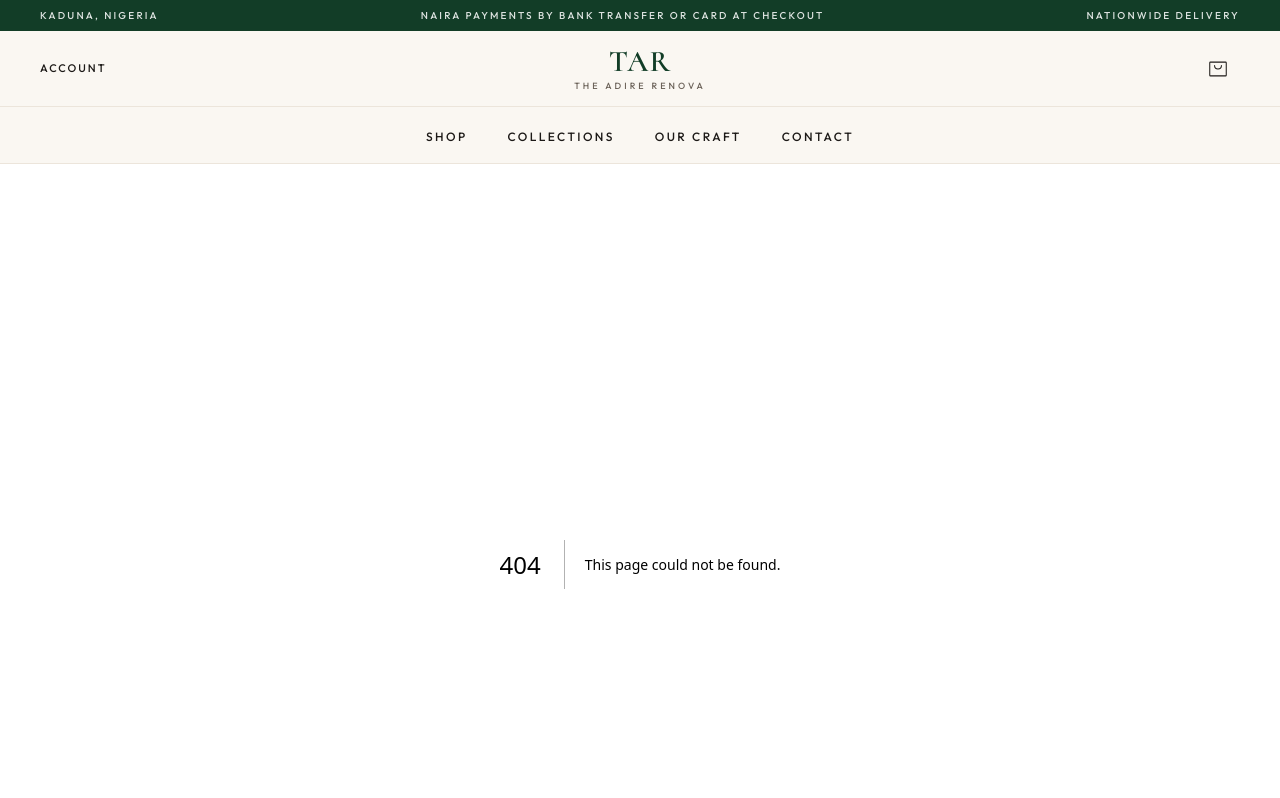
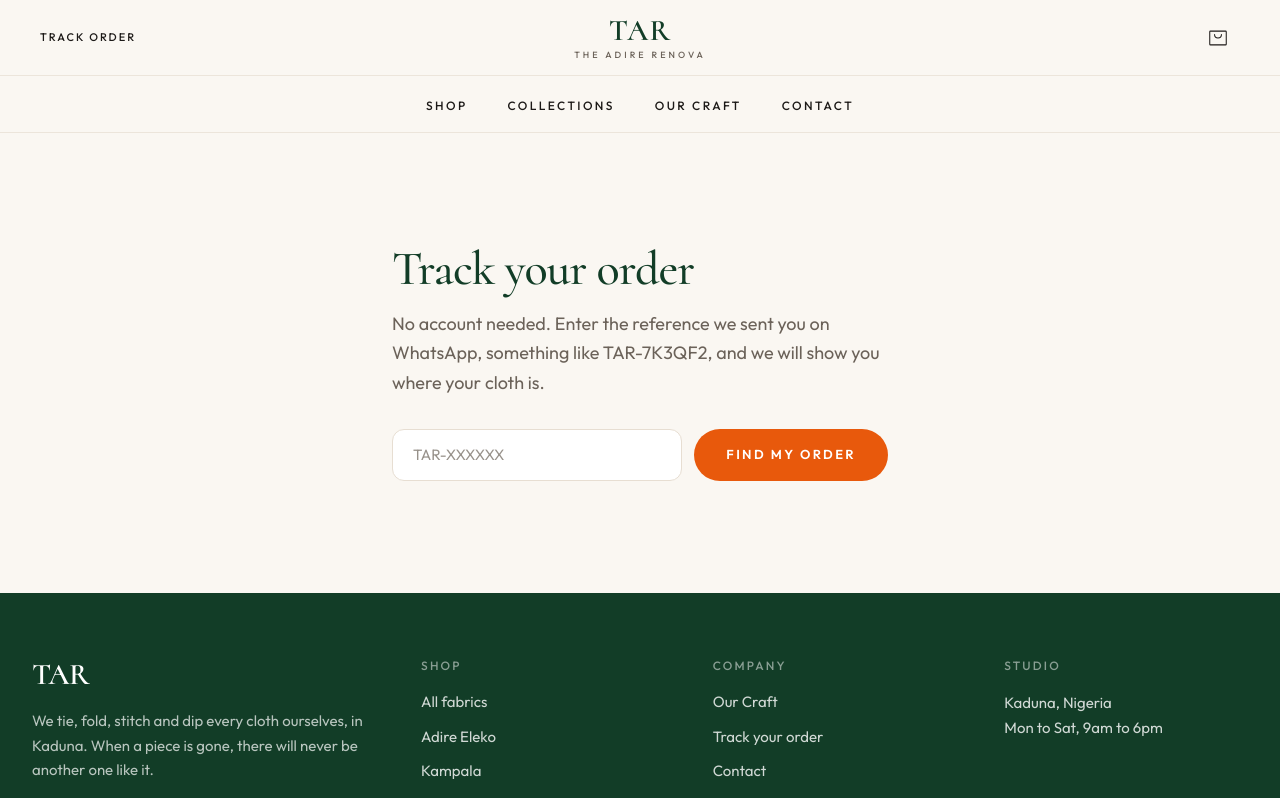
Before and after one commit to HasbiyallahuJafaru/theadirerenova, a Next.js app in the folder apps/web/: page /track in a window 1280 px wide. Before the commit this address had no page. Shown: the top 798 px of the page. Built offline with nearby package versions, Linux system fonts and the light colour scheme.

Commit message:
feat: guest checkout only, remove customer accounts, add order tracking page

```diff
--- a/apps/web/src/app/account/page.tsx
+++ /dev/null
@@ -1,31 +0,0 @@
-import Link from "next/link";
-
-export const metadata = { title: "Your account" };
-
-export default function AccountPage() {
-  return (
-    <div className="mx-auto max-w-[820px] px-4 py-20 md:px-8 md:py-28">
-      <h1 className="font-display text-5xl font-medium tracking-[-0.02em] text-tar-green-deep">
-        Your account
-      </h1>
-      <p className="mt-4 max-w-[52ch] text-lg leading-relaxed text-tar-muted">
-        Order history and saved addresses live here once sign-in is connected to Supabase
-        Auth. Track any order right now with the reference we sent you.
-      </p>
-      <div className="mt-10 flex flex-wrap gap-4">
-        <Link
-          href="/sign-in"
-          className="rounded-full bg-tar-orange px-8 py-4 text-[16px] font-medium text-white transition-all duration-300 hover:-translate-y-0.5 hover:bg-tar-orange-deep"
-        >
-          Sign in
-        </Link>
-        <Link
-          href="/shop"
-          className="rounded-full border border-tar-green/30 px-8 py-4 text-[16px] font-medium text-tar-green transition-colors hover:bg-tar-green-soft"
-        >
-          Keep shopping
-        </Link>
-      </div>
-    </div>
-  );
-}
--- a/apps/web/src/app/order/[reference]/page.tsx
+++ b/apps/web/src/app/order/[reference]/page.tsx
@@ -16,8 +16,12 @@ export default async function OrderPage({ params }: PageProps<"/order/[reference
         <span className="font-semibold text-tar-ink">{reference}</span>. We will message
         you on WhatsApp to confirm delivery, press it, fold it, and put it in your hands.
       </p>
-      <a
-        href="/shop"
+        <p className="mt-2 text-[15px] text-tar-muted">
+          Checking where it is? Save this reference. You can look it up any time under
+          Track order, no account needed.
+        </p>
+        <a
+          href="/shop"
         className="mt-10 inline-block rounded-full bg-tar-orange px-8 py-4 text-[16px] font-medium text-white transition-all duration-300 hover:-translate-y-0.5 hover:bg-tar-orange-deep"
       >
         Continue shopping
--- a/apps/web/src/app/sign-in/page.tsx
+++ /dev/null
@@ -1,43 +0,0 @@
-import Link from "next/link";
-
-export const metadata = { title: "Sign in" };
-
-const field =
-  "w-full rounded-xl border border-tar-sand bg-white px-5 py-3.5 text-[15px] text-tar-ink placeholder:text-tar-muted/70 focus:border-tar-orange focus:outline-none";
-
-export default function SignInPage() {
-  return (
-    <div className="mx-auto max-w-[440px] px-4 py-20 md:px-8 md:py-28">
-      <h1 className="font-display text-5xl font-medium tracking-[-0.02em] text-tar-green-deep">
-        Welcome back
-      </h1>
-      <p className="mt-3 text-[15px] leading-relaxed text-tar-muted">
-        Sign in to track your orders. You can also check out without an account.
-      </p>
-
-      <form className="mt-10 space-y-5">
-        <div>
-          <label htmlFor="email" className="block text-[14px] font-medium">Email</label>
-          <input id="email" name="email" type="email" required className={`${field} mt-2`} placeholder="you@example.com" />
-        </div>
-        <div>
-          <label htmlFor="password" className="block text-[14px] font-medium">Password</label>
-          <input id="password" name="password" type="password" required minLength={8} className={`${field} mt-2`} placeholder="Your password" />
-        </div>
-        <button
-          type="submit"
-          className="w-full rounded-full bg-tar-orange px-8 py-4 text-[16px] font-medium text-white transition-all duration-300 hover:-translate-y-0.5 hover:bg-tar-orange-deep"
-        >
-          Sign in
-        </button>
-      </form>
-
-      <p className="mt-6 text-center text-[14px] text-tar-muted">
-        New here?{" "}
-        <Link href="/sign-up" className="font-medium text-tar-orange hover:underline">
-          Create an account
-        </Link>
-      </p>
-    </div>
-  );
-}
--- a/apps/web/src/app/sign-up/page.tsx
+++ /dev/null
@@ -1,47 +0,0 @@
-import Link from "next/link";
-
-export const metadata = { title: "Create account" };
-
-const field =
-  "w-full rounded-xl border border-tar-sand bg-white px-5 py-3.5 text-[15px] text-tar-ink placeholder:text-tar-muted/70 focus:border-tar-orange focus:outline-none";
-
-export default function SignUpPage() {
-  return (
-    <div className="mx-auto max-w-[440px] px-4 py-20 md:px-8 md:py-28">
-      <h1 className="font-display text-5xl font-medium tracking-[-0.02em] text-tar-green-deep">
-        Join TAR
-      </h1>
-      <p className="mt-3 text-[15px] leading-relaxed text-tar-muted">
-        Save your details, track orders, and hear about fresh dye batches first.
-      </p>
-
-      <form className="mt-10 space-y-5">
-        <div>
-          <label htmlFor="name" className="block text-[14px] font-medium">Full name</label>
-          <input id="name" name="name" required minLength={2} className={`${field} mt-2`} placeholder="Your name" />
-        </div>
-        <div>
-          <label htmlFor="email" className="block text-[14px] font-medium">Email</label>
-          <input id="email" name="email" type="email" required className={`${field} mt-2`} placeholder="you@example.com" />
-        </div>
-        <div>
-          <label htmlFor="password" className="block text-[14px] font-medium">Password</label>
-          <input id="password" name="password" type="password" required minLength={8} className={`${field} mt-2`} placeholder="At least 8 characters" />
-        </div>
-        <button
-          type="submit"
-          className="w-full rounded-full bg-tar-orange px-8 py-4 text-[16px] font-medium text-white transition-all duration-300 hover:-translate-y-0.5 hover:bg-tar-orange-deep"
-        >
-          Create account
-        </button>
-      </form>
-
-      <p className="mt-6 text-center text-[14px] text-tar-muted">
-        Already have an account?{" "}
-        <Link href="/sign-in" className="font-medium text-tar-orange hover:underline">
-          Sign in
-        </Link>
-      </p>
-    </div>
-  );
-}
--- /dev/null
+++ b/apps/web/src/app/track/page.tsx
@@ -0,0 +1,51 @@
+"use client";
+
+import { useRouter } from "next/navigation";
+import { useState, type FormEvent } from "react";
+
+export default function TrackOrderPage() {
+  const router = useRouter();
+  const [reference, setReference] = useState("");
+
+  function handleSubmit(e: FormEvent) {
+    e.preventDefault();
+    const ref = reference.trim().toUpperCase();
+    if (ref) router.push(`/order/${encodeURIComponent(ref)}`);
+  }
+
+  const field =
+    "w-full rounded-xl border border-tar-sand bg-white px-5 py-3.5 text-[15px] uppercase tracking-[0.08em] text-tar-ink placeholder:normal-case placeholder:tracking-normal placeholder:text-tar-muted/70 focus:border-tar-orange focus:outline-none";
+
+  return (
+    <div className="mx-auto max-w-[560px] px-4 py-20 md:px-8 md:py-28">
+      <h1 className="font-display text-5xl font-medium tracking-[-0.02em] text-tar-green-deep">
+        Track your order
+      </h1>
+      <p className="mt-4 text-lg leading-relaxed text-tar-muted">
+        No account needed. Enter the reference we sent you on WhatsApp, something like
+        TAR-7K3QF2, and we will show you where your cloth is.
+      </p>
+
+      <form onSubmit={handleSubmit} className="mt-8 flex flex-col gap-3 sm:flex-row">
+        <label htmlFor="order-reference" className="sr-only">
+          Order reference
+        </label>
+        <input
+          id="order-reference"
+          value={reference}
+          onChange={(e) => setReference(e.target.value)}
+          required
+          minLength={4}
+          placeholder="TAR-XXXXXX"
+          className={field}
+        />
+        <button
+          type="submit"
+          className="shrink-0 rounded-full bg-tar-orange px-8 py-4 text-[13px] font-semibold uppercase tracking-[0.18em] text-white transition-all duration-300 hover:-translate-y-0.5 hover:bg-tar-orange-deep"
+        >
+          Find my order
+        </button>
+      </form>
+    </div>
+  );
+}
--- a/apps/web/src/components/site-footer.tsx
+++ b/apps/web/src/components/site-footer.tsx
@@ -54,6 +54,7 @@ export function SiteFooter() {
           </p>
           <ul className="mt-4 space-y-3 text-[15px]">
             <li><Link href="/about" className="text-white/80 hover:text-tar-orange">Our Craft</Link></li>
+            <li><Link href="/track" className="text-white/80 hover:text-tar-orange">Track your order</Link></li>
             <li><Link href="/contact" className="text-white/80 hover:text-tar-orange">Contact</Link></li>
             <li><Link href="/faq" className="text-white/80 hover:text-tar-orange">FAQ &amp; Shipping</Link></li>
           </ul>
--- a/apps/web/src/components/site-header.tsx
+++ b/apps/web/src/components/site-header.tsx
@@ -31,18 +31,6 @@ export function SiteHeader() {
 
   return (
     <header className="sticky top-0 z-40 bg-tar-cream">
-      <div className="hidden items-center justify-between bg-tar-green-deep px-4 py-2 md:flex md:px-10">
-        <span className="text-[10px] font-medium uppercase tracking-[0.22em] text-white/85">
-          Kaduna, Nigeria
-        </span>
-        <p className="text-[10px] font-medium uppercase tracking-[0.22em] text-white/85">
-          Naira payments by bank transfer or card at checkout
-        </p>
-        <span className="text-[10px] font-medium uppercase tracking-[0.22em] text-white/85">
-          Nationwide delivery
-        </span>
-      </div>
-
       <div className="mx-auto flex h-[76px] max-w-[1500px] items-center justify-between border-b border-tar-sand/70 px-4 md:px-10">
         <div className="flex flex-1 items-center gap-3">
           <button
@@ -54,10 +42,10 @@ export function SiteHeader() {
             {open ? <X size={22} /> : <List size={22} />}
           </button>
           <Link
-            href="/account"
+            href="/track"
             className="hidden text-[11px] font-medium uppercase tracking-[0.18em] text-tar-ink transition-colors hover:text-tar-orange md:block"
           >
-            Account
+            Track order
           </Link>
         </div>
 
@@ -126,10 +114,10 @@ export function SiteHeader() {
                   transition={{ delay: 0.32, duration: 0.3 }}
                 >
                   <Link
-                    href="/account"
+                    href="/track"
                     className="block border-b border-tar-sand py-5 font-display text-4xl font-medium text-tar-green-deep transition-colors hover:text-tar-orange"
                   >
-                    Account
+                    Track order
                   </Link>
                 </motion.li>
               </ul>
```
Also changed, not shown: 1 other file (tests, documents, lock files or other folders).
